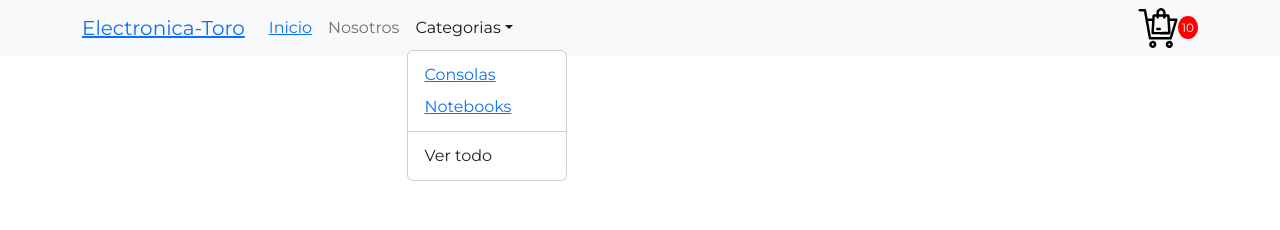
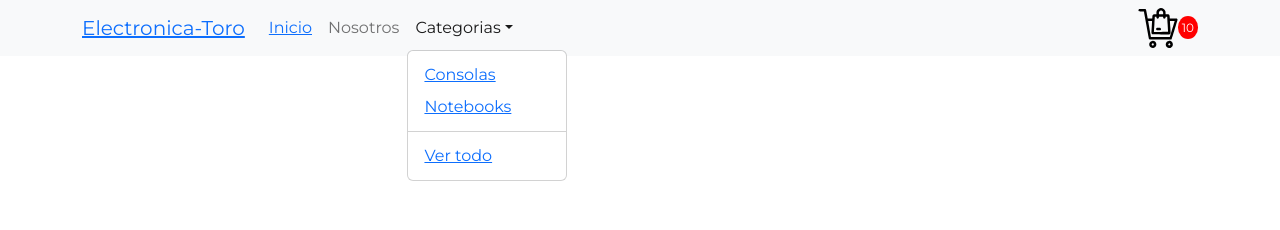
Before and after one commit to lautarogabrielalmada/Tiendaelectronica, a React (Create React App) app: page / in a window 1280 px wide. Both pictures are taken after a click on the button "Categorias". Shown: the top 230 px of the page. Built offline with nearby package versions, Linux system fonts and the light colour scheme.

Commit message:
Se filtra por categorias y se puede ver detalle

```diff
--- a/src/Mock.js
+++ b/src/Mock.js
@@ -16,7 +16,8 @@ const productos = [
         detalle:"xbox 360 con 2 controles y un casco de realidad virtual",
         precio:500},
 
-    { id:"3",
+    {
+        id:"3",
         category:"notebook",
         img:"https://http2.mlstatic.com/D_NQ_NP_878660-MLA41444063860_042020-O.jpg",
         nombre:"HP-1035",
@@ -62,7 +63,7 @@ export const getProductById = (id) => {
 export const getProductByCategory = (categoryId) => {
     return new Promise (resolve => {
         setTimeout(()=> {
-            resolve(productos.find((prod) => {
+            resolve(productos.filter((prod) => {
                 return prod.category === categoryId
             } ))
         },1000)
--- a/src/components/NavBar/NavBar.jsx
+++ b/src/components/NavBar/NavBar.jsx
@@ -17,13 +17,13 @@ const NavBar = () => {
             <Nav.Link href="#home"><Link to={"/"}>Inicio</Link></Nav.Link>
             <Nav.Link href="#link">Nosotros</Nav.Link>
             <NavDropdown title="Categorias" id="basic-nav-dropdown">
-              <NavDropdown.Item href="#action/3.1"><Link to={`/category/consola}`}>Consolas</Link></NavDropdown.Item>
+              <NavDropdown.Item href="#action/3.1"><Link to={"/category/consola"}>Consolas</Link></NavDropdown.Item>
 
-              <NavDropdown.Item href="#action/3.1"><Link to={`/category/notebook}`}>Notebooks</Link></NavDropdown.Item>
+              <NavDropdown.Item href="#action/3.1"><Link to={"/category/notebook"}>Notebooks</Link></NavDropdown.Item>
 
               <NavDropdown.Divider />
               <NavDropdown.Item href="#action/3.4">
-                Ver todo
+              <Link to={"/"}>Ver todo</Link>
               </NavDropdown.Item>
             </NavDropdown>
 
```
